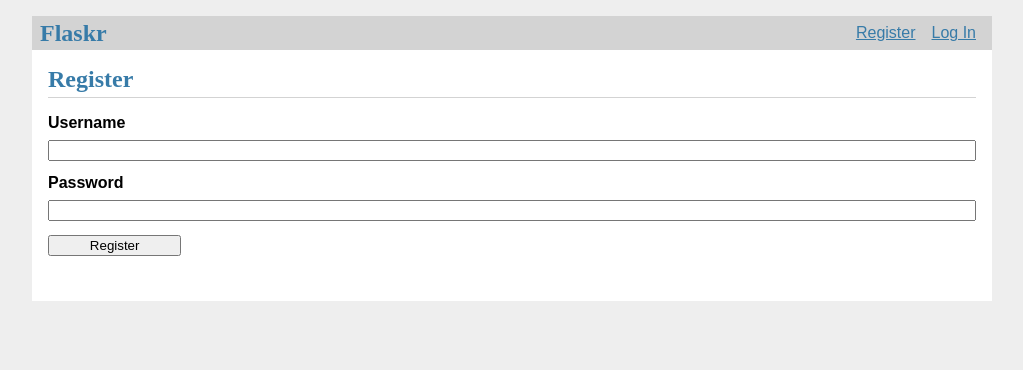
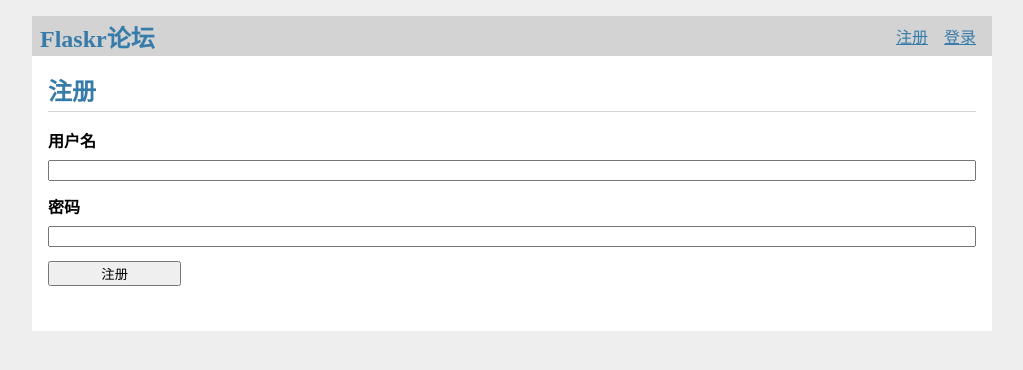
Before and after one commit to Lumooooos/my_homework_flask, a Flask app: page /auth/register in a window 1280 px wide. Shown: the top 370 px of the page, without its empty margins (128-1151 px from the left). Run offline with Flask 3, Linux system fonts and the light colour scheme.

Commit message:
将论坛中的英文替换成了中文

```diff
--- a/flaskr/auth.py
+++ b/flaskr/auth.py
@@ -45,6 +45,7 @@ def register():
                 error = f"User {username} is already registered."
             #正常注册完毕，进入登录视图
             else:
+                flash('注册成功，请登录')
                 return redirect(url_for("auth.login"))
 
         flash(error)
--- a/flaskr/templates/auth/register.html
+++ b/flaskr/templates/auth/register.html
@@ -1,15 +1,15 @@
 {% extends 'base.html' %}
 
 {% block header %}
-  <h1>{% block title %}Register{% endblock %}</h1>
+  <h1>{% block title %}注册{% endblock %}</h1>
 {% endblock %}
 
 {% block content %}
   <form method="post">
-    <label for="username">Username</label>
+    <label for="username">用户名</label>
     <input name="username" id="username" required>
-    <label for="password">Password</label>
+    <label for="password">密码</label>
     <input type="password" name="password" id="password" required>
-    <input type="submit" value="Register">
+    <input type="submit" value="注册">
   </form>
 {% endblock %}
--- a/flaskr/templates/base.html
+++ b/flaskr/templates/base.html
@@ -1,15 +1,15 @@
 <!doctype html>
-<title>{% block title %}{% endblock %} - Flaskr</title>
+<title>{% block title %}{% endblock %} - Flaskr论坛</title>
 <link rel="stylesheet" href="{{ url_for('static', filename='style.css') }}">
 <nav>
-  <h1>Flaskr</h1>
+  <h1>Flaskr论坛</h1>
   <ul>
     {% if g.user %}
       <li><span>{{ g.user['username'] }}</span>
-      <li><a href="{{ url_for('auth.logout') }}">Log Out</a>
+      <li><a href="{{ url_for('auth.logout') }}">登出</a>
     {% else %}
-      <li><a href="{{ url_for('auth.register') }}">Register</a>
-      <li><a href="{{ url_for('auth.login') }}">Log In</a>
+      <li><a href="{{ url_for('auth.register') }}">注册</a>
+      <li><a href="{{ url_for('auth.login') }}">登录</a>
     {% endif %}
   </ul>
 </nav>
--- a/flaskr/templates/blog/index.html
+++ b/flaskr/templates/blog/index.html
@@ -1,9 +1,9 @@
 {% extends 'base.html' %}
 
 {% block header %}
-  <h1>{% block title %}Posts{% endblock %}</h1>
+  <h1>{% block title %}帖子{% endblock %}</h1>
   {% if g.user %}
-    <a class="action" href="{{ url_for('blog.create') }}">New</a>
+    <a class="action" href="{{ url_for('blog.create') }}">发帖</a>
   {% endif %}
 {% endblock %}
 
@@ -16,7 +16,7 @@
           <div class="about">by {{ post['username'] }} on {{ post['created'].strftime('%Y-%m-%d') }}</div>
         </div>
         {% if g.user['id'] == post['author_id'] %}
-          <a class="action" href="{{ url_for('blog.update', id=post['id']) }}">Edit</a>
+          <a class="action" href="{{ url_for('blog.update', id=post['id']) }}">修改帖子</a>
         {% endif %}
       </header>
       <p class="body">{{ post['body'] }}</p>
```
Also changed, not shown: flaskr/templates/auth/login.html (+4 -4 lines), flaskr/templates/blog/create.html (+4 -4 lines), flaskr/templates/blog/update.html (+5 -5 lines), README.md.
